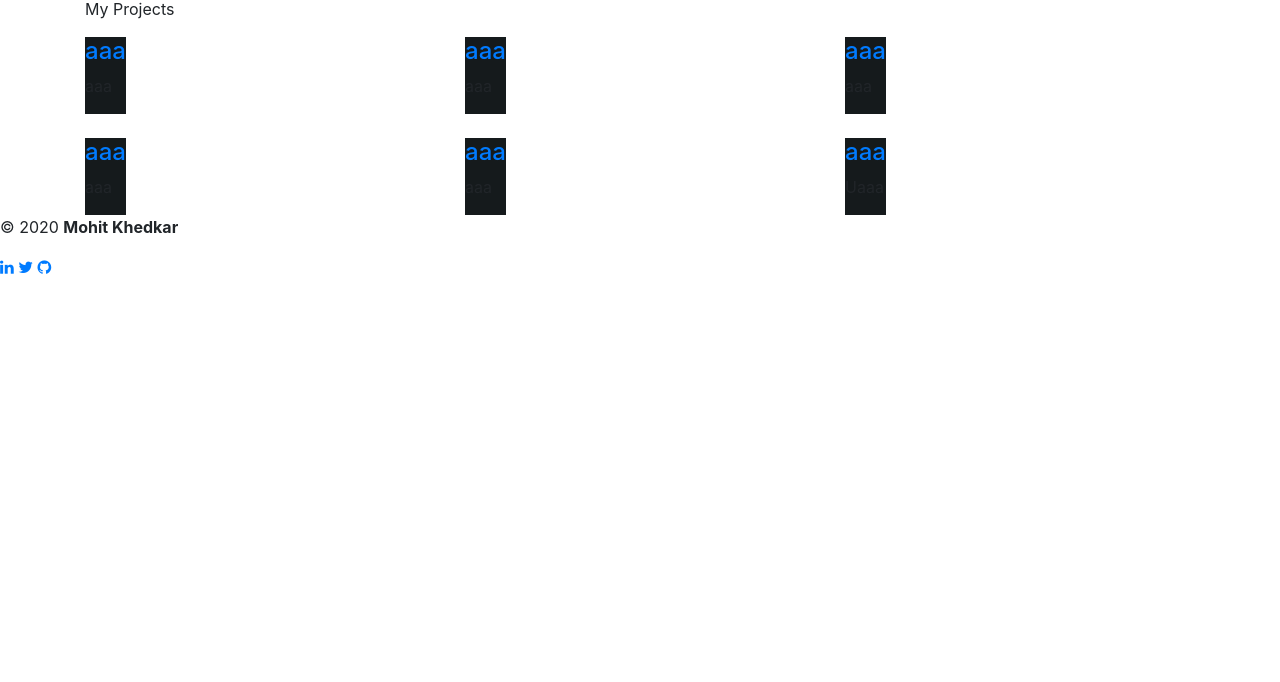
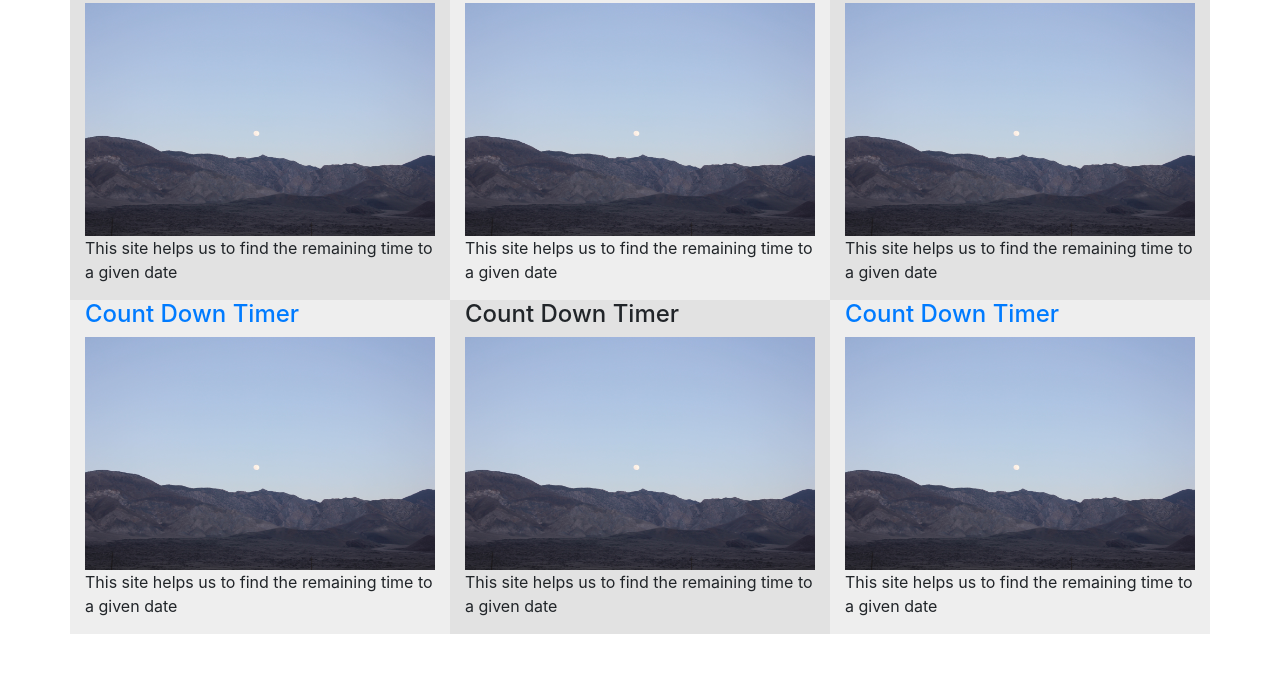
Before and after one commit to mohitkhedkar/vanilla-javascript-mini-projects, a plain HTML site: page Base Project/index.html in a window 1280 px wide. Shown: the part 118-800 px from the top of the page. Drawn offline with nearby package versions, Linux system fonts and the light colour scheme.

Commit message:
Base Project update

```diff
--- a/Base Project/index.html
+++ b/Base Project/index.html
@@ -20,74 +20,79 @@
         <div class="container">
 
           <div class="section-title">
-            <h2>Projects</h2>
-            <p>My Projects</p>
+          <h1></h1>
           </div>
 
           <div class="row">
-            <div class="col-lg-4 col-md-6 d-flex align-items-stretch">
-              <div class="icon-box">
-                <div class="icon"><i class="bx bxl-dribbble"></i></div>
-                <h4><a href="">aaa</a></h4>
-                <p>aaa</p>
+            <div class="col-lg-4 col-md-6 d-flex align-items-stretch" id ="odd">
+              <div class="icon-box" id="icon-box">
+                <div class="icon"><i class=""></i></div>
+                <h4>Count Down Timer</h4>
+                <a href="https://countdown-timer-mk.netlify.app/" target="_blank"> <img src="../CountDown Timer/image/bg.jpg" alt="CountDown Timer img" >  </a>
+                <p>This site helps us to find the remaining time to a given date</p>
+
               </div>
             </div>
 
-            <div class="col-lg-4 col-md-6 d-flex align-items-stretch mt-4 mt-md-0">
+            <div class="col-lg-4 col-md-6 d-flex align-items-stretch" id="even">
               <div class="icon-box">
-                <div class="icon"><i class="bx bx-file"></i></div>
-                <h4><a href="">aaa</a></h4>
-                <p>aaa</p>
+                <div class="icon"><i class=""></i></div>
+                <h4><a href="">Count Down Timer</a></h4>
+                <a href="https://countdown-timer-mk.netlify.app/" target="_blank"> <img src="../CountDown Timer/image/bg.jpg" alt="CountDown Timer img" >  </a>
+                <p>This site helps us to find the remaining time to a given date</p>
+
               </div>
             </div>
 
-            <div class="col-lg-4 col-md-6 d-flex align-items-stretch mt-4 mt-lg-0">
-              <div class="icon-box">
-                <div class="icon"><i class="bx bx-tachometer"></i></div>
-                <h4><a href="">aaa</a></h4>
-                <p>aaa</p>
+            <div class="col-lg-4 col-md-6 d-flex align-items-stretch" id ="odd">
+              <div class="icon-box" id="icon-box">
+                <div class="icon"><i class=""></i></div>
+                <h4>Count Down Timer</h4>
+                <a href="https://countdown-timer-mk.netlify.app/" target="_blank"> <img src="../CountDown Timer/image/bg.jpg" alt="CountDown Timer img" >  </a>
+                <p>This site helps us to find the remaining time to a given date</p>
+
               </div>
             </div>
 
-            <div class="col-lg-4 col-md-6 d-flex align-items-stretch mt-4">
+            <div class="col-lg-4 col-md-6 d-flex align-items-stretch" id="even">
               <div class="icon-box">
-                <div class="icon"><i class="bx bx-world"></i></div>
-                <h4><a href="">aaa</a></h4>
-                <p>aaa</p>
+                <div class="icon"><i class=""></i></div>
+                <h4><a href="">Count Down Timer</a></h4>
+                <a href="https://countdown-timer-mk.netlify.app/" target="_blank"> <img src="../CountDown Timer/image/bg.jpg" alt="CountDown Timer img" >  </a>
+                <p>This site helps us to find the remaining time to a given date</p>
+
               </div>
             </div>
 
-            <div class="col-lg-4 col-md-6 d-flex align-items-stretch mt-4">
-              <div class="icon-box">
-                <div class="icon"><i class="bx bx-slideshow"></i></div>
-                <h4><a href="">aaa</a></h4>
-                <p>aaa</p>
+            <div class="col-lg-4 col-md-6 d-flex align-items-stretch" id ="odd">
+              <div class="icon-box" id="icon-box">
+                <div class="icon"><i class=""></i></div>
+                <h4>Count Down Timer</h4>
+                <a href="https://countdown-timer-mk.netlify.app/" target="_blank"> <img src="../CountDown Timer/image/bg.jpg" alt="CountDown Timer img" >  </a>
+                <p>This site helps us to find the remaining time to a given date</p>
+
               </div>
             </div>
 
-            <div class="col-lg-4 col-md-6 d-flex align-items-stretch mt-4">
+            <div class="col-lg-4 col-md-6 d-flex align-items-stretch" id="even">
               <div class="icon-box">
-                <div class="icon"><i class="bx bx-arch"></i></div>
-                <h4><a href="">aaa</a></h4>
-                <p>Uaaa</p>
+                <div class="icon"><i class=""></i></div>
+                <h4><a href="">Count Down Timer</a></h4>
+                <a href="https://countdown-timer-mk.netlify.app/" target="_blank"> <img src="../CountDown Timer/image/bg.jpg" alt="CountDown Timer img" >  </a>
+                <p>This site helps us to find the remaining time to a given date</p>
+
               </div>
             </div>
+
+
+
 
           </div>
 
         </div>
       </section><!-- End Services Section -->
 
-    <footer class="footer">
-        <div class="madeby">
 
-          <p>&copy; 2020 <strong>Mohit Khedkar</strong> </p>
-          <a href="https://www.linkedin.com/in/mohit-khedkar-63a6051a3/" class="fa fa-linkedin"></a>
-          <a href="https://twitter.com/mohitkhedkar_" class="fa fa-twitter"></a>
-          <a href="https://github.com/mohitkhedkar" class="fa fa-github"></a>
-        </div>
-
-    </footer>
 
     <script src="script.js"></script>
 </body>
--- a/Base Project/style.css
+++ b/Base Project/style.css
@@ -1,14 +1,37 @@
-* body{
-    margin: 0;
-    padding: 0;
-    background-color: rgb(21,26,28);
+* {
+    box-sizing: border-box;
 }
 
+body {
+    display: flex;
+    flex-direction: column;
+    align-items: center;
+    min-height: 100vh;
+    font-weight: bold;
+    margin: 0;
+}
 
-header{
-    background-color: antiquewhite;
-    padding : 0.5%;
+header {
+    color: #fff;
+    background-color: #24252A;
+    /* display: flex; */
+    align-items: center;
+    padding: 10px 10%;
+    width: 100%;
+
 }
-.icon-box{
-    background-color: rgb(21,26,28);
+
+img{
+    max-width: 100%;
+    height: auto;
 }
+
+#odd {
+    background-color: rgba(209, 209, 209, 0.616);
+
+}
+
+#even{
+    background-color: rgba(221, 221, 221, 0.486);
+
+}
```
